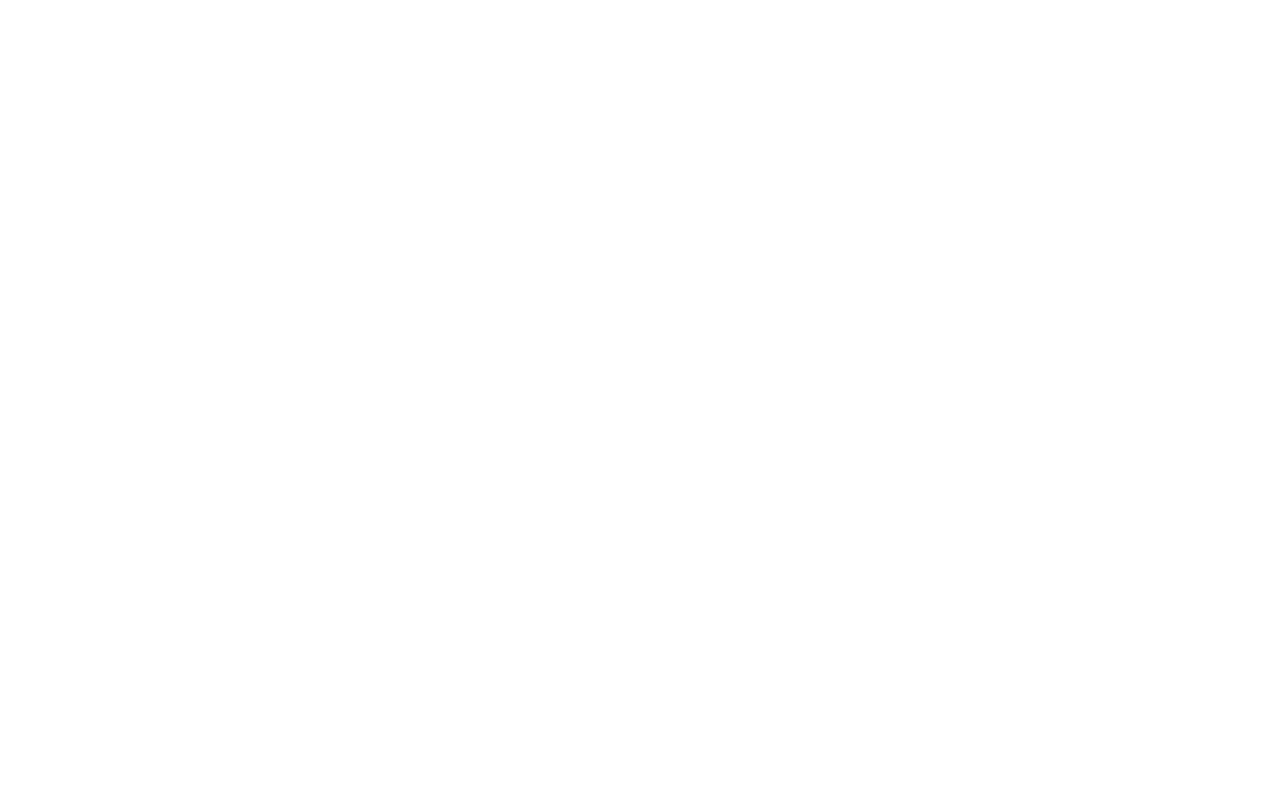
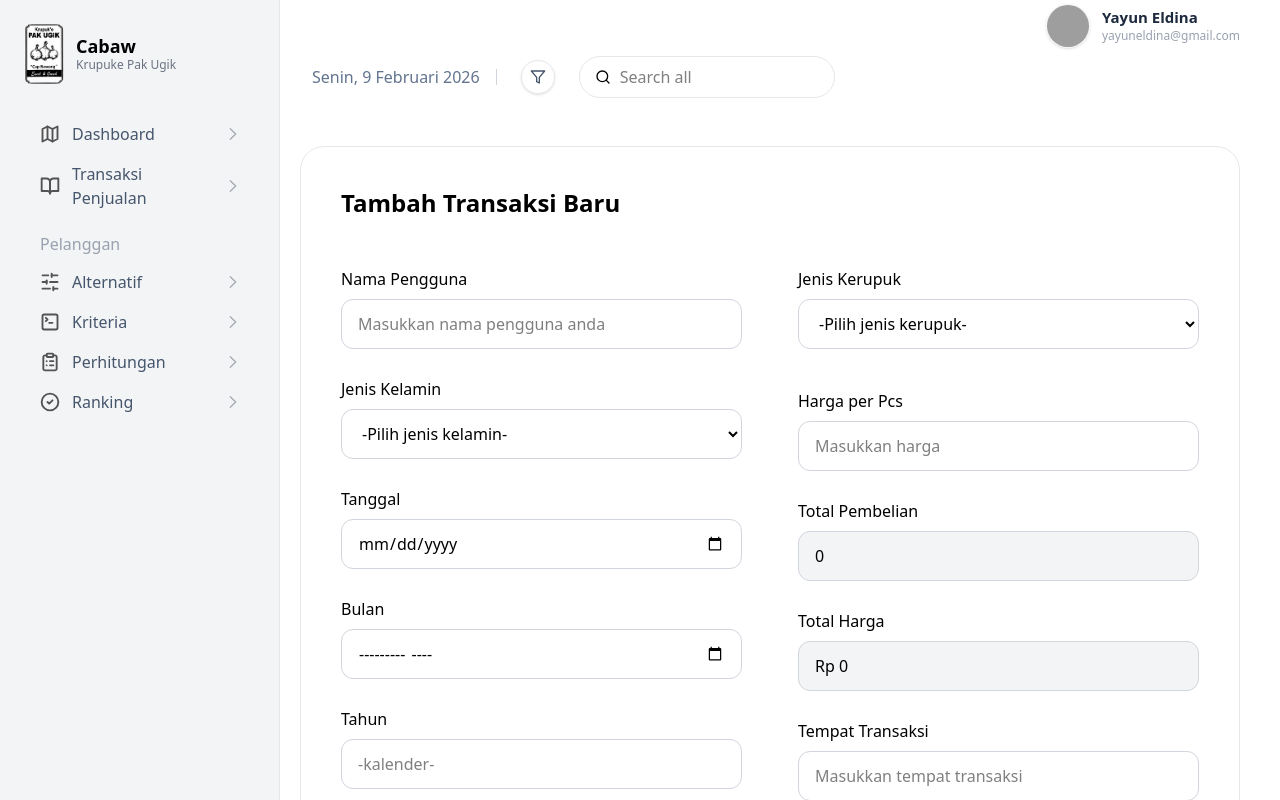
Before and after one commit to YayunEldina/YayunEldina-Skripsi2026, a React (Vite) app in the folder frontend-cabaw/: page /admin/tambah/transaksi in a window 1280 px wide. Before the commit this address had no page. Shown: the top 800 px of the page. Built offline with nearby package versions, Linux system fonts and the light colour scheme; grey boxes are pictures that could not be loaded.

Commit message:
crud transaksi penjualan

```diff
--- a/frontend-cabaw/src/App.jsx
+++ b/frontend-cabaw/src/App.jsx
@@ -10,6 +10,7 @@
 import Ranking from "./pages/admin/ranking/ranking";
 import Pemesanan from "./pages/member/pemesanan/pemesanan";
 import DashboardMember from "./pages/member/dashboard/dashboard";
+import TambahTransaksiPenjualan from "./pages/admin/transaksipenjualan/TambahTransaksiPenjualan";
 
 
 function App() {
@@ -21,6 +22,7 @@
         <Route path="/login" element={<Login />} />
         <Route path="/admin/dashboard" element={<DashboardAdmin />} />
         <Route path="/admin/transaksi" element={<TransaksiPenjualan />} />
+        <Route path="/admin/tambah/transaksi" element={<TambahTransaksiPenjualan />} />
         <Route path="/admin/alternatif" element={<Alternatif />} />
         <Route path="/admin/kriteria" element={<Kriteria />} />
         <Route path="/admin/perhitungan" element={<Perhitungan />} />
--- /dev/null
+++ b/frontend-cabaw/src/pages/admin/transaksipenjualan/TambahTransaksiPenjualan.jsx
@@ -0,0 +1,281 @@
+import React, { useState, useMemo } from "react";
+import SidebarNavigation from "../dashboard/sidebarnavigation";
+import NavbarAdmin from "../dashboard/navbar_admin";
+import TampilanElemen from "../dashboard/TampilanElemen";
+
+export default function TambahTransaksiPenjualan() {
+  const [selectedKerupuk, setSelectedKerupuk] = useState([]);
+  const [jumlah, setJumlah] = useState({});
+  const [harga, setHarga] = useState("");
+
+  const daftarKerupuk = [
+    "Uyel Putih",
+    "Uyel Kuning",
+    "Krupuk Ikan",
+    "Krupuk Pedas",
+    "Krupuk Gorok",
+  ];
+
+  // ==============================
+  // FORMAT INPUT HARGA (2.500)
+  // ==============================
+  const handleHargaChange = (e) => {
+    let value = e.target.value.replace(/\D/g, "");
+    value = new Intl.NumberFormat("id-ID").format(value);
+    setHarga(value);
+  };
+
+  // ==============================
+  // TOTAL PEMBELIAN
+  // ==============================
+  const totalPembelian = useMemo(() => {
+    return Object.values(jumlah).reduce(
+      (acc, val) => acc + (parseInt(val) || 0),
+      0
+    );
+  }, [jumlah]);
+
+  // ==============================
+  // TOTAL HARGA
+  // ==============================
+  const totalHarga = useMemo(() => {
+    const hargaNumber = parseInt(harga.replace(/\./g, "")) || 0;
+    return totalPembelian * hargaNumber;
+  }, [totalPembelian, harga]);
+
+  const formatRupiah = (number) => {
+    return new Intl.NumberFormat("id-ID").format(number);
+  };
+
+  // ==============================
+  // SELECT KERUPUK
+  // ==============================
+  const handleSelectKerupuk = (value) => {
+    if (!value || value === "-Pilih jenis kerupuk-") return;
+
+    if (!selectedKerupuk.includes(value)) {
+      setSelectedKerupuk([...selectedKerupuk, value]);
+      setJumlah({ ...jumlah, [value]: 0 });
+    }
+  };
+
+  const handleJumlahChange = (item, value) => {
+    setJumlah({
+      ...jumlah,
+      [item]: value,
+    });
+  };
+
+  const handleRemoveItem = (item) => {
+    const updatedSelected = selectedKerupuk.filter((i) => i !== item);
+    const updatedJumlah = { ...jumlah };
+    delete updatedJumlah[item];
+
+    setSelectedKerupuk(updatedSelected);
+    setJumlah(updatedJumlah);
+  };
+
+  return (
+    <div className="bg-white min-h-screen">
+      {/* SIDEBAR */}
+      <div className="fixed top-0 left-0 h-full w-[260px] z-40">
+        <SidebarNavigation />
+      </div>
+
+      {/* MAIN */}
+      <div className="ml-[260px] flex flex-col min-h-screen">
+        <div className="sticky top-0 z-30 bg-[#F8F9FC]">
+          <NavbarAdmin />
+        </div>
+
+        <div className="px-5 mt-10">
+          <TampilanElemen />
+        </div>
+
+        <div className="px-10 py-8">
+          <div className="bg-white rounded-3xl border border-gray-200 p-10">
+            <h1 className="text-2xl font-bold mb-12">
+              Tambah Transaksi Baru
+            </h1>
+
+            <div className="grid grid-cols-2 gap-14">
+
+              {/* ================= LEFT ================= */}
+              <div className="space-y-7">
+
+                <div>
+                  <label className="block mb-2 font-medium">
+                    Nama Pengguna
+                  </label>
+                  <input
+                    type="text"
+                    placeholder="Masukkan nama pengguna anda"
+                    className="w-full border border-gray-300 rounded-xl px-4 py-3 focus:ring-2 focus:ring-[#1E3A5F]"
+                  />
+                </div>
+
+                <div>
+                  <label className="block mb-2 font-medium">
+                    Jenis Kelamin
+                  </label>
+                  <select className="w-full border border-gray-300 rounded-xl px-4 py-3 focus:ring-2 focus:ring-[#1E3A5F]">
+                    <option>-Pilih jenis kelamin-</option>
+                    <option>Laki-laki</option>
+                    <option>Perempuan</option>
+                  </select>
+                </div>
+
+                <div>
+                  <label className="block mb-2 font-medium">
+                    Tanggal
+                  </label>
+                  <input
+                    type="date"
+                    className="w-full border border-gray-300 rounded-xl px-4 py-3 focus:ring-2 focus:ring-[#1E3A5F]"
+                  />
+                </div>
+
+                <div>
+                  <label className="block mb-2 font-medium">
+                    Bulan
+                  </label>
+                  <input
+                    type="month"
+                    className="w-full border border-gray-300 rounded-xl px-4 py-3 focus:ring-2 focus:ring-[#1E3A5F]"
+                  />
+                </div>
+
+                <div>
+                  <label className="block mb-2 font-medium">
+                    Tahun
+                  </label>
+                  <input
+                    type="number"
+                    placeholder="-kalender-"
+                    className="w-full border border-gray-300 rounded-xl px-4 py-3 focus:ring-2 focus:ring-[#1E3A5F]"
+                  />
+                </div>
+
+              </div>
+
+              {/* ================= RIGHT ================= */}
+              <div className="space-y-7">
+
+                <div>
+                  <label className="block mb-2 font-medium">
+                    Jenis Kerupuk
+                  </label>
+
+                  <select
+                    onChange={(e) =>
+                      handleSelectKerupuk(e.target.value)
+                    }
+                    className="w-full border border-gray-300 rounded-xl px-4 py-3 mb-3"
+                  >
+                    <option>-Pilih jenis kerupuk-</option>
+                    {daftarKerupuk.map((item, i) => (
+                      <option key={i} value={item}>
+                        {item}
+                      </option>
+                    ))}
+                  </select>
+
+                  <div className="space-y-3">
+                    {selectedKerupuk.map((item, index) => (
+                      <div
+                        key={index}
+                        className="flex justify-between items-center border border-gray-300 rounded-xl px-4 py-3"
+                      >
+                        <span>{item}</span>
+
+                        <div className="flex items-center gap-2">
+                          <input
+                            type="number"
+                            min="0"
+                            value={jumlah[item] || ""}
+                            onChange={(e) =>
+                              handleJumlahChange(item, e.target.value)
+                            }
+                            className="w-20 border rounded-lg px-2 py-1 text-center"
+                          />
+                          <span className="text-gray-500">pcs</span>
+
+                          <button
+                            onClick={() => handleRemoveItem(item)}
+                            className="text-red-500 text-sm hover:underline"
+                          >
+                            Hapus
+                          </button>
+                        </div>
+                      </div>
+                    ))}
+                  </div>
+                </div>
+
+                <div>
+                  <label className="block mb-2 font-medium">
+                    Harga per Pcs
+                  </label>
+                  <input
+                    type="text"
+                    value={harga}
+                    onChange={handleHargaChange}
+                    placeholder="Masukkan harga"
+                    className="w-full border border-gray-300 rounded-xl px-4 py-3"
+                  />
+                </div>
+
+                <div>
+                  <label className="block mb-2 font-medium">
+                    Total Pembelian
+                  </label>
+                  <input
+                    type="number"
+                    value={totalPembelian}
+                    readOnly
+                    className="w-full bg-gray-100 border border-gray-300 rounded-xl px-4 py-3"
+                  />
+                </div>
+
+                <div>
+                  <label className="block mb-2 font-medium">
+                    Total Harga
+                  </label>
+                  <input
+                    type="text"
+                    value={`Rp ${formatRupiah(totalHarga)}`}
+                    readOnly
+                    className="w-full bg-gray-100 border border-gray-300 rounded-xl px-4 py-3"
+                  />
+                </div>
+
+                <div>
+                  <label className="block mb-2 font-medium">
+                    Tempat Transaksi
+                  </label>
+                  <input
+                    type="text"
+                    placeholder="Masukkan tempat transaksi"
+                    className="w-full border border-gray-300 rounded-xl px-4 py-3"
+                  />
+                </div>
+
+              </div>
+            </div>
+
+            <div className="flex justify-end gap-4 mt-16">
+              <button className="px-6 py-3 rounded-xl border border-gray-300 text-gray-600 hover:bg-gray-100">
+                Batal
+              </button>
+
+              <button className="px-6 py-3 rounded-xl bg-[#1E3A5F] text-white hover:opacity-90">
+                Simpan
+              </button>
+            </div>
+
+          </div>
+        </div>
+      </div>
+    </div>
+  );
+}
```
